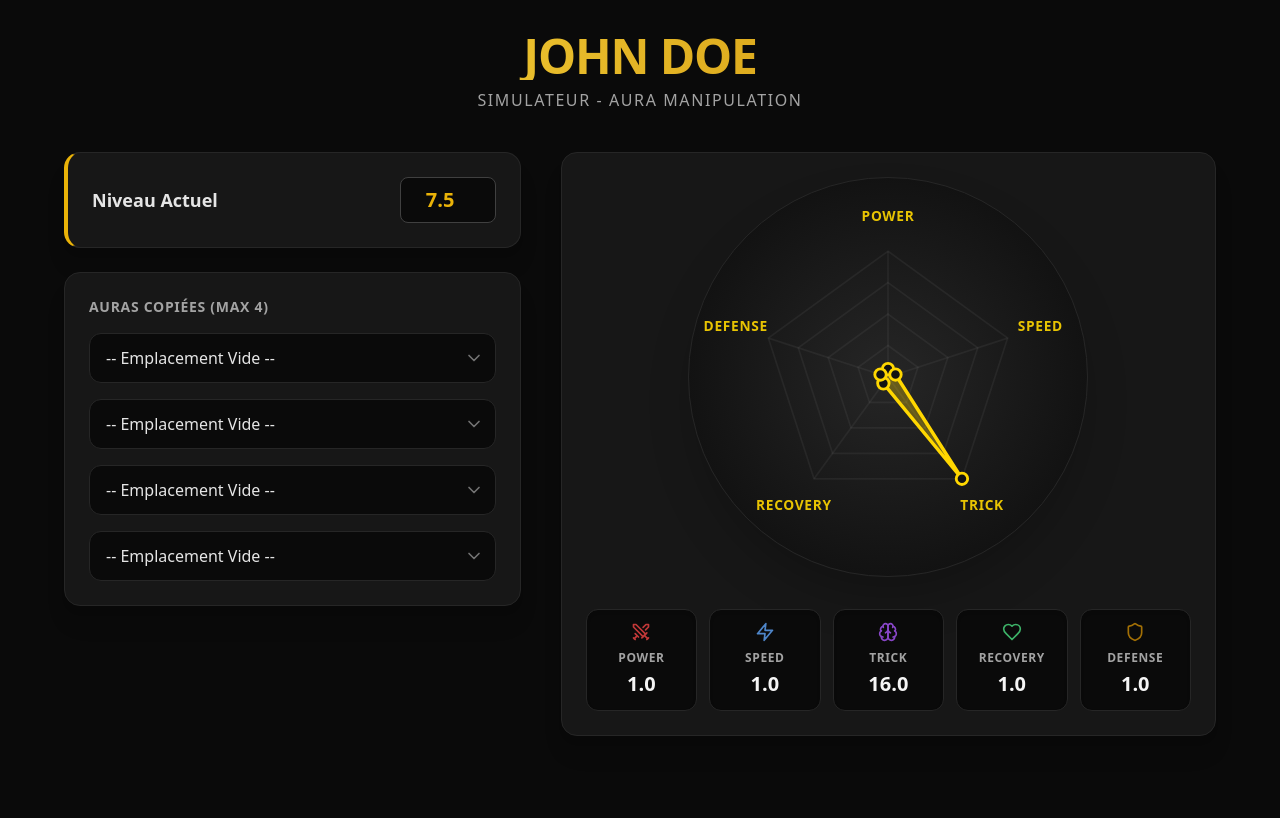
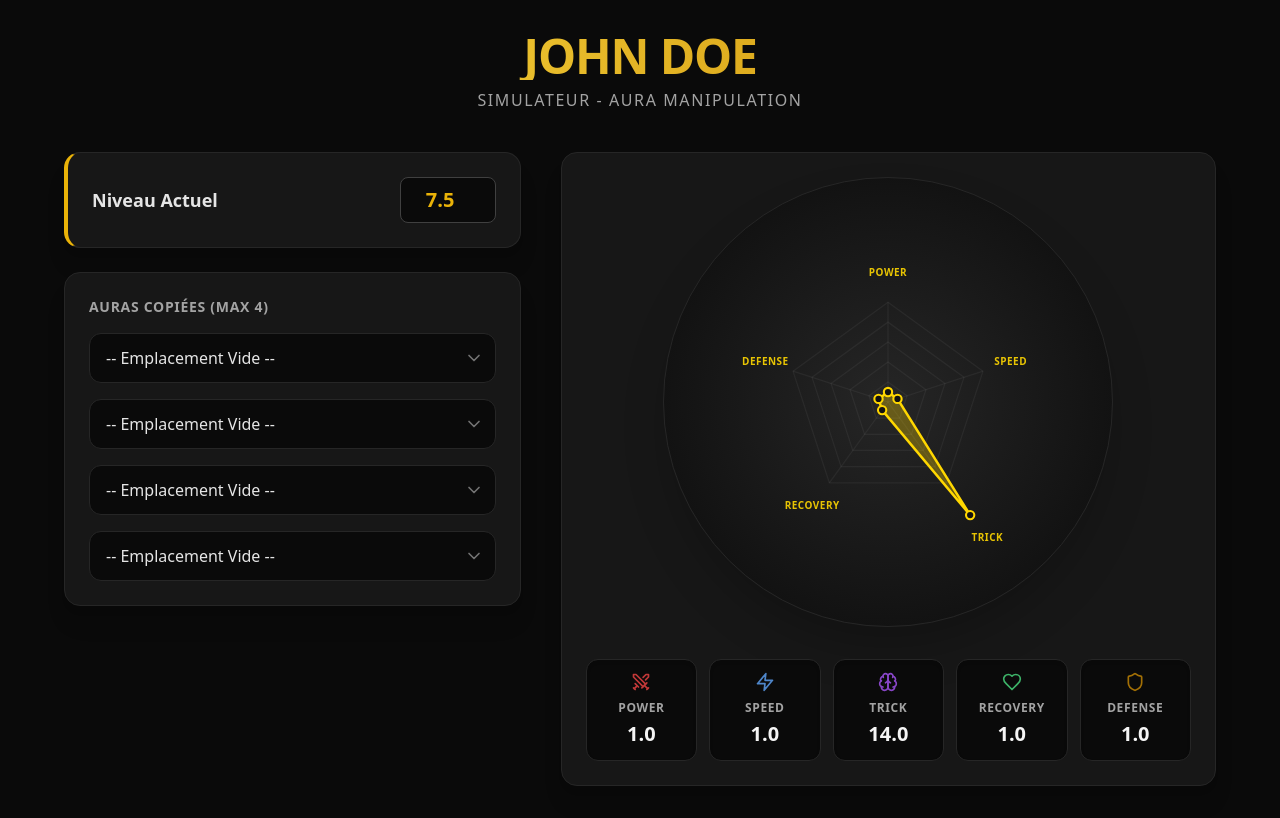
Before and after one commit to The-Night7/john_unordinary, a React (Vite) app: page / in a window 1280 px wide. Built offline with nearby package versions, Linux system fonts and the light colour scheme.

Commit message:
feat: adjust John's base stats and enhance RadarChart visualization limits

```diff
--- a/src/App.tsx
+++ b/src/App.tsx
@@ -5,7 +5,7 @@ import capacitesData from './capacites.json';
 
 // --- 1. CONFIGURATION DES STATS DE BASE DE JOHN ---
 const REFERENCE_LEVEL = 7.5;
-const JOHN_BASE_STATS = { power: 1, speed: 1, trick: 16, recovery: 1, defense: 1 };
+const JOHN_BASE_STATS = { power: 1, speed: 1, trick: 14, recovery: 1, defense: 1 };
 
 // Calcul automatique des rapports (stat / niveau) pour l'évolution de John
 const JOHN_RATIOS = {
@@ -26,40 +26,41 @@ const statConfig = [
 
 // --- 2. COMPOSANT GRAPHIQUE RADAR SVG SUR-MESURE ---
 const RadarChart = ({ stats }) => {
-  const maxStat = 16;
-  const size = 320;
+  const maxStat = 10; // La limite VISUELLE de la grille est maintenant à 10
+  const size = 500;   // Canvas plus grand pour permettre à l'Aura de déborder
   const cx = size / 2;
   const cy = size / 2;
-  const radius = 110;
+  const radius = 120; // Taille de la grille
   const keys = ['power', 'speed', 'trick', 'recovery', 'defense'];
   const labels = ['Power', 'Speed', 'Trick', 'Recovery', 'Defense'];
 
-  // Calcule les coordonnées X,Y pour un groupe de statistiques
-  const getPoints = (statObj) => {
+  // Fonction pour calculer les points. L'option "clamp" permet de brider la grille, mais libérer l'aura
+  const getPoints = (statObj, clamp = false) => {
     return keys.map((key, i) => {
-      const val = Math.min(statObj[key] || 1, maxStat);
+      // Si on trace la grille, on bloque à maxStat. Si c'est l'Aura, on la laisse exploser le plafond !
+      const val = clamp ? Math.min(statObj[key] || 1, maxStat) : (statObj[key] || 1);
       const r = (val / maxStat) * radius;
       const angle = (Math.PI * 2 * i) / 5 - Math.PI / 2;
       return `${cx + r * Math.cos(angle)},${cy + r * Math.sin(angle)}`;
     }).join(' ');
   };
 
-  const levels = [4, 8, 12, 16]; // Cercles de niveau du radar
+  const levels = [2, 4, 6, 8, 10]; // Nouvelles lignes de la grille jusqu'à 10 seulement
 
   return (
-    <div className="relative w-full aspect-square max-w-[400px] mx-auto bg-[radial-gradient(circle_at_center,_var(--tw-gradient-stops))] from-neutral-800 to-neutral-950 rounded-full p-4 shadow-2xl border border-neutral-800">
+    <div className="relative w-full aspect-square max-w-[450px] mx-auto bg-[radial-gradient(circle_at_center,_var(--tw-gradient-stops))] from-neutral-800 to-neutral-950 rounded-full p-4 shadow-2xl border border-neutral-800">
       <svg width="100%" height="100%" viewBox={`0 0 ${size} ${size}`} className="overflow-visible">
-        {/* Toile d'araignée (Grille) */}
+        {/* Toile d'araignée (Grille bornée à 10) */}
         {levels.map(l => (
           <polygon
             key={l}
-            points={getPoints({power:l, speed:l, trick:l, recovery:l, defense:l})}
+            points={getPoints({power:l, speed:l, trick:l, recovery:l, defense:l}, true)}
             fill="none"
             stroke="rgba(255,255,255,0.05)"
             strokeWidth="1.5"
           />
         ))}
-        {/* Lignes d'axes */}
+        {/* Lignes d'axes (S'arrêtent à 10) */}
         {keys.map((key, i) => {
           const angle = (Math.PI * 2 * i) / 5 - Math.PI / 2;
           return (
@@ -74,18 +75,18 @@ const RadarChart = ({ stats }) => {
           )
         })}
 
-        {/* L'Aura de John (La forme colorée) */}
+        {/* L'Aura de John (Dépassement autorisé !!!) */}
         <polygon
-          points={getPoints(stats)}
+          points={getPoints(stats, false)}
           fill="rgba(255, 215, 0, 0.3)"
           stroke="#ffd700"
           strokeWidth="3"
           className="transition-all duration-500 ease-in-out"
         />
 
-        {/* Les points sur les sommets */}
+        {/* Les points sur les sommets de l'Aura (Dépassement autorisé) */}
         {keys.map((key, i) => {
-          const val = Math.min(stats[key] || 1, maxStat);
+          const val = stats[key] || 1;
           const r = (val / maxStat) * radius;
           const angle = (Math.PI * 2 * i) / 5 - Math.PI / 2;
           return (
@@ -102,21 +103,25 @@ const RadarChart = ({ stats }) => {
           )
         })}
 
-        {/* Textes des statistiques */}
+        {/* Textes des statistiques (Repoussés si la stat dépasse 10) */}
         {keys.map((key, i) => {
+          const val = stats[key] || 1;
           const angle = (Math.PI * 2 * i) / 5 - Math.PI / 2;
-          const r = radius + 30; // Décale le texte au bout de l'axe
+          // Si la valeur dépasse le rayon max, le texte se place encore plus loin !
+          const currentRadius = (val / maxStat) * radius;
+          const rText = Math.max(radius, currentRadius) + 35;
+
           return (
             <text
               key={`lbl-${key}`}
-              x={cx + r * Math.cos(angle)}
-              y={cy + r * Math.sin(angle)}
+              x={cx + rText * Math.cos(angle)}
+              y={cy + rText * Math.sin(angle)}
               fill="#ffd700"
               fontSize="12"
               fontWeight="bold"
               textAnchor="middle"
               dominantBaseline="middle"
-              className="tracking-wider uppercase opacity-90"
+              className="tracking-wider uppercase opacity-90 transition-all duration-500 ease-in-out"
             >
               {labels[i]}
             </text>
```
